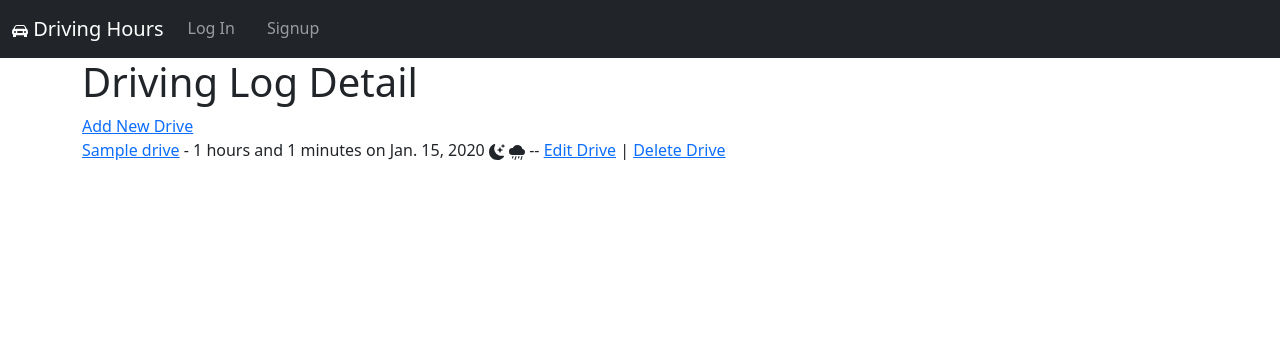
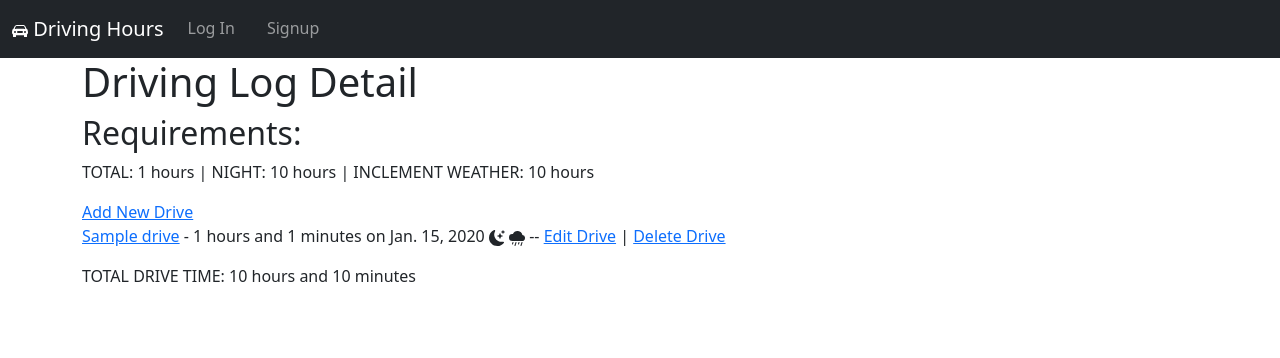
Before and after one commit to jaerrib/driving-hours, a Django app: template templates/driving_logs/driving_log_detail.html in a window 1280 px wide. Shown: the top 358 px of the page. Run offline with Django 4.2, Linux system fonts and the light colour scheme; tables that the repository leaves empty hold one stand-in row (values such as "Sample post"); the template is opened without the code that fills it: values that come from a table or form of the project are taken from there, most other values are stand-ins (such as "Sample title", 1, 10 or a date in 2020); data that the repository does not hold is empty; parts of the project's set-up code (start-up, migrations or seed data) failed here and were passed over.

Commit message:
Add requirements and accumulated drive time to log detail template

```diff
--- a/templates/driving_logs/driving_log_detail.html
+++ b/templates/driving_logs/driving_log_detail.html
@@ -4,6 +4,8 @@
 
 {% block content %}
     <h1>Driving Log Detail</h1>
+    <h2>Requirements:</h2>
+    <p>TOTAL: {{ driving_log.total_hours_needed }} hours | NIGHT: {{ driving_log.night_hours_needed }} hours | INCLEMENT WEATHER: {{ driving_log.inclement_weather_hours_needed }} hours </p>
     <a href="{% url 'drive_new' driving_log_pk %}">Add New Drive</a>
     {% for drive in drive_list %}
         <p><a href="{{ drive.get_absolute_url }}">{{ drive.name }}</a>
@@ -29,4 +31,7 @@
         </p>
 
     {% endfor %}
+    <div>
+        <p>TOTAL DRIVE TIME: {{ drive_totals.hours}} hours and {{ drive_totals.minutes}} minutes</p>
+    </div>
 {% endblock content %}
```
Also changed, not shown: driving_logs/views.py (+13 -0 lines).
